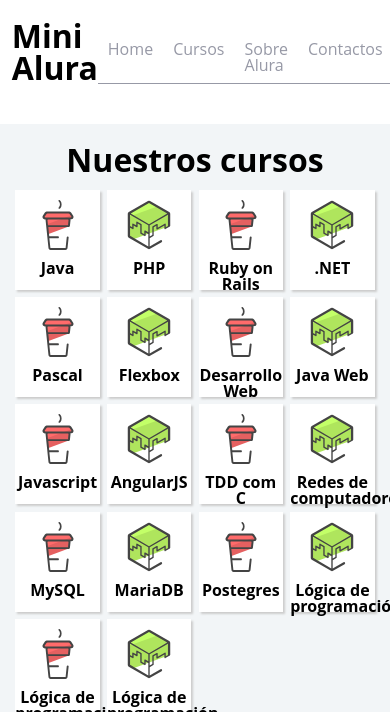
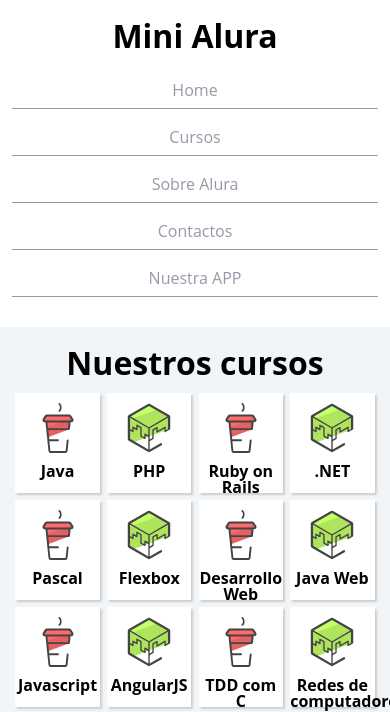
Before and after one commit to MatiasRuizSilva/FlexBox, a plain HTML site: page Flexbox-posicione-elementos-en-la-pantalla-aula/index.html in a window 390 px wide. Shown: the top 712 px of the page. Drawn offline with Linux system fonts and the light colour scheme.

Commit message:
iniciando configuraciones en version mobile

```diff
--- a/Flexbox-posicione-elementos-en-la-pantalla-aula/css/flexbox-mobile.css
+++ b/Flexbox-posicione-elementos-en-la-pantalla-aula/css/flexbox-mobile.css
@@ -1,3 +1,9 @@
-/*.headerPrincipal .container{
+.headerPrincipal .container{
     flex-direction: column;
-}*/
+    align-items: initial;
+    text-align: center;
+}
+
+.headerPrincipal-nav{
+    flex-direction: column;
+}
--- a/Flexbox-posicione-elementos-en-la-pantalla-aula/index.html
+++ b/Flexbox-posicione-elementos-en-la-pantalla-aula/index.html
@@ -7,6 +7,7 @@
 	<link rel="stylesheet" href="css/reset.css">
 	<link rel="stylesheet" href="css/style.css">
 	<link rel="stylesheet" href="css/flexbox.css">
+	<link rel="stylesheet" href="css/flexbox-mobile.css">
 </head>
 <body>
 
```
